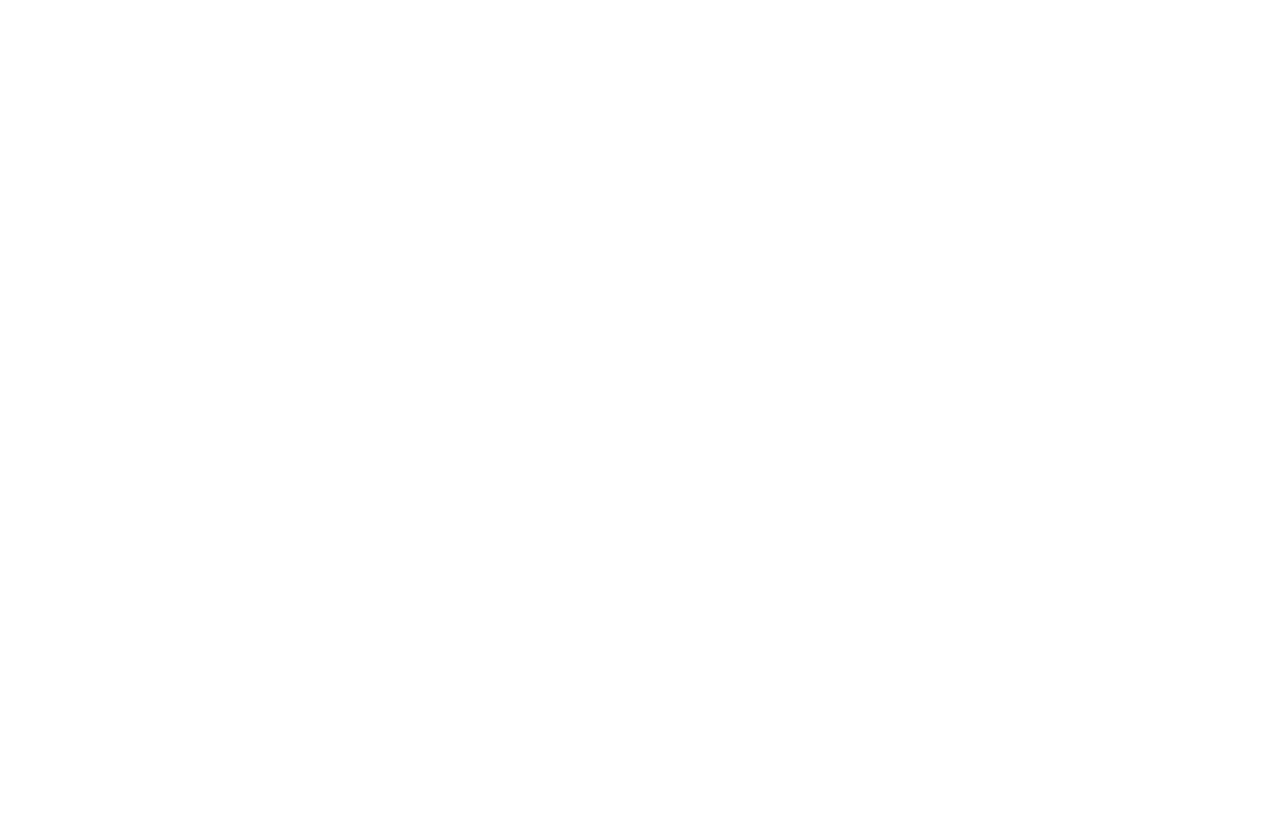
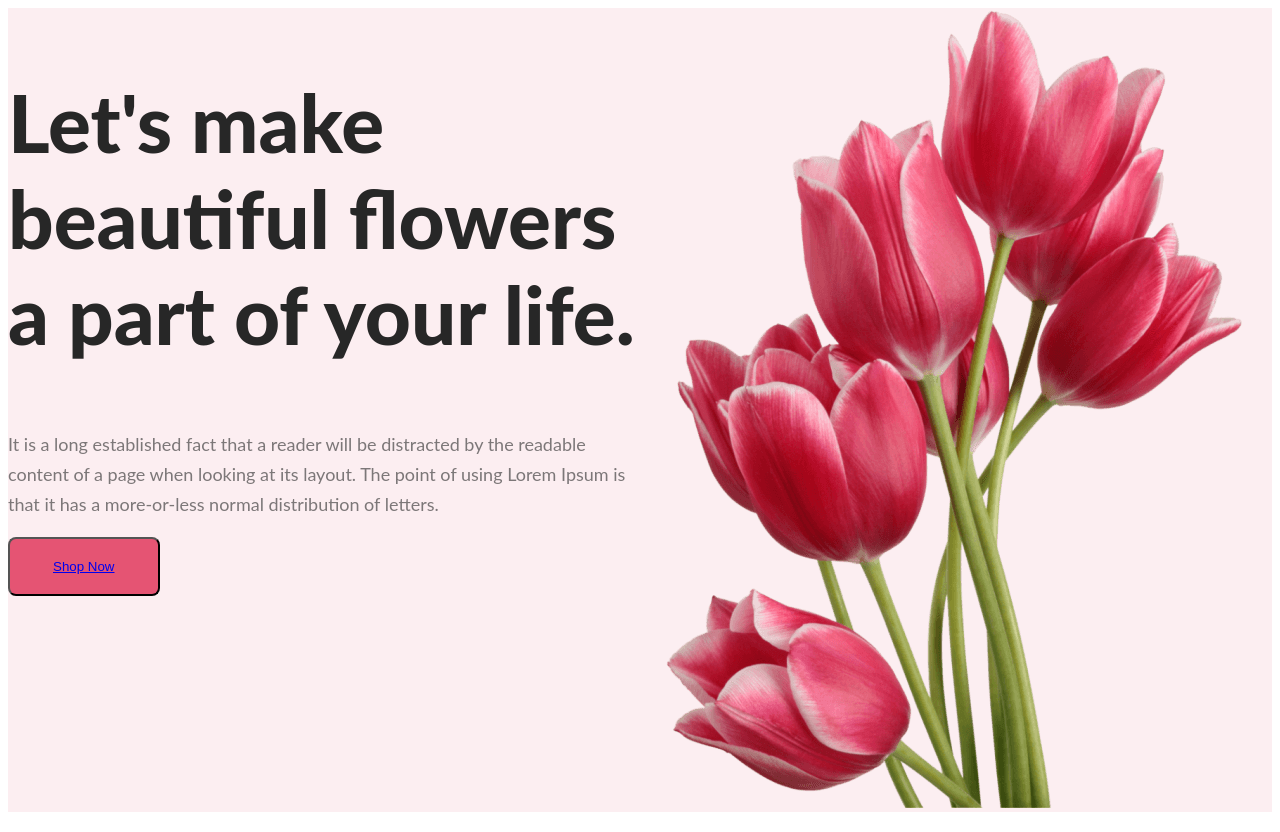
Before and after one commit to mrokonuzzaman040/assignment-one, a plain HTML site: page index.html in a window 1280 px wide. Before the commit the page ends 800 px from the top, so only its background shows below. Drawn offline with Linux system fonts and the light colour scheme.

Commit message:
Header Under development

```diff
--- a/index.html
+++ b/index.html
@@ -1,15 +1,42 @@
 <!DOCTYPE html>
 <html lang="en">
+
 <head>
     <meta charset="UTF-8">
     <meta name="viewport" content="width=device-width, initial-scale=1.0">
     <title>Home</title>
+    <!-- link fonts -->
+    <link rel="preconnect" href="https://fonts.googleapis.com">
+    <link rel="preconnect" href="https://fonts.gstatic.com" crossorigin>
+    <link href="https://fonts.googleapis.com/css2?family=Open+Sans:wght@300;400;500;600;700;800&display=swap"
+        rel="stylesheet">
+
+    <!-- link css -->
     <link rel="stylesheet" href="style/main.css">
 
 </head>
+
 <body>
     <header>
-
+        <section class="Header-Section">
+            <!-- content section -->
+            <div class="Header-Content">
+                <h2 class="Header-Titel">
+                    Let's make beautiful flowers a part of your life.
+                </h2>
+                <p class="Header-Description">
+                    It is a long established fact that a reader will be distracted by the readable content of a page
+                    when looking at its layout. The point of using Lorem Ipsum is that it has a more-or-less normal
+                    distribution of letters.
+                </p>
+                <button class="Header-Button">
+                    <a class="Header-Button-text" href="#">Shop Now</a>
+            </div>
+            <!-- image section -->
+            <div class="Header-Images">
+                <img class="Header-Image" src="assets/image/banner/header.png" alt="flower">
+            </div>
+        </section>
     </header>
 
     <main>
@@ -20,4 +47,5 @@
 
     </footer>
 </body>
+
 </html>
--- a/style/main.css
+++ b/style/main.css
@@ -0,0 +1,41 @@
+.Header-Section {
+    background-color: #FCEEF1;
+    padding: 0;
+    margin-bottom: 20px;
+    display: flex;
+}
+
+.Header-Content>.Header-Titel {
+    color: #272727;
+    font-size: 80px;
+    font-family: lato;
+    font-weight: 800;
+}
+
+.Header-Description {
+    color: #7C7778;
+    font-size: 18px;
+    font-family: lato;
+    font-weight: 400;
+    margin-top: 2 0px;
+    line-height: 30px;
+}
+
+.Header-Content>.Header-Button {
+    padding-left: 43px;
+    padding-right: 43px;
+    padding-top: 20px;
+    padding-bottom: 20px;
+    background: #E55473;
+    border-radius: 8px;
+    justify-content: flex-start;
+    align-items: flex-start;
+    gap: 10px;
+    display: inline-flex
+}
+
+.Header-Images{
+    width: 100%;
+    height: 100%;
+    padding: auto;
+}
```
Also changed, not shown: assets/image/banner/header.png (renamed from assets/image/content/pngwing 10.png), assets/image/banner/subscriber.png (renamed from assets/image/content/Rectangle 9.png), assets/image/flower-display/pngwing 5.png (renamed from assets/image/content/pngwing 5.png), assets/image/flower-display/pngwing 6.png (renamed from assets/image/content/pngwing 6.png), assets/image/flower-display/pngwing 7.png (renamed from assets/image/content/pngwing 7.png), assets/image/hot-deal/pngwing 8.png (renamed from assets/image/content/pngwing 8.png), assets/image/instagram/Flower 01.png (renamed from assets/image/content/Flower 01.png), assets/image/instagram/Rectangle 4.png (renamed from assets/image/content/Rectangle 4.png), assets/image/instagram/Rectangle 5.png (renamed from assets/image/content/Rectangle 5.png), assets/image/instagram/Rectangle 6.png (renamed from assets/image/content/Rectangle 6.png), assets/image/suport-section/Group 57.png (renamed from assets/image/content/Group 57.png), assets/image/suport-section/Group 58.png (renamed from assets/image/content/Group 58.png), assets/image/suport-section/Group 59.png (renamed from assets/image/content/Group 59.png).
